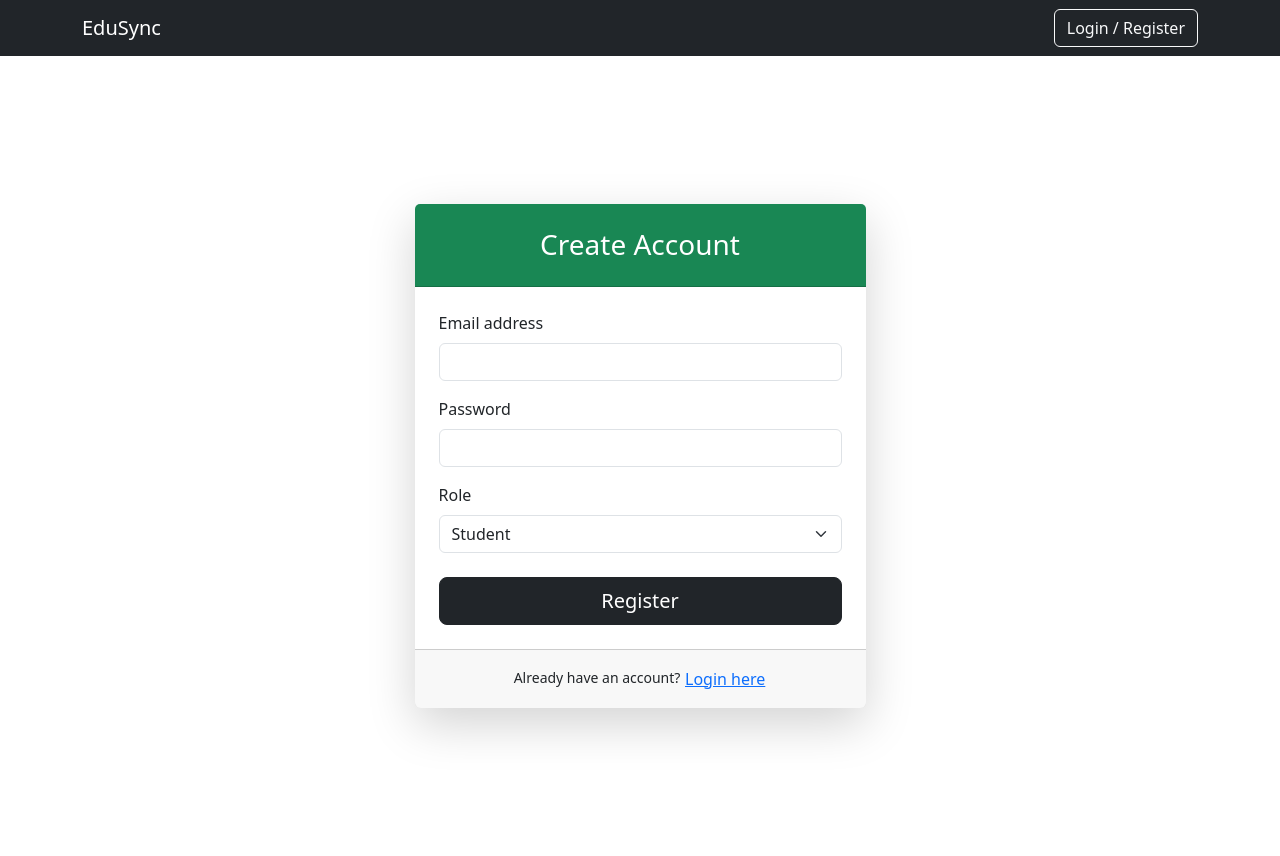
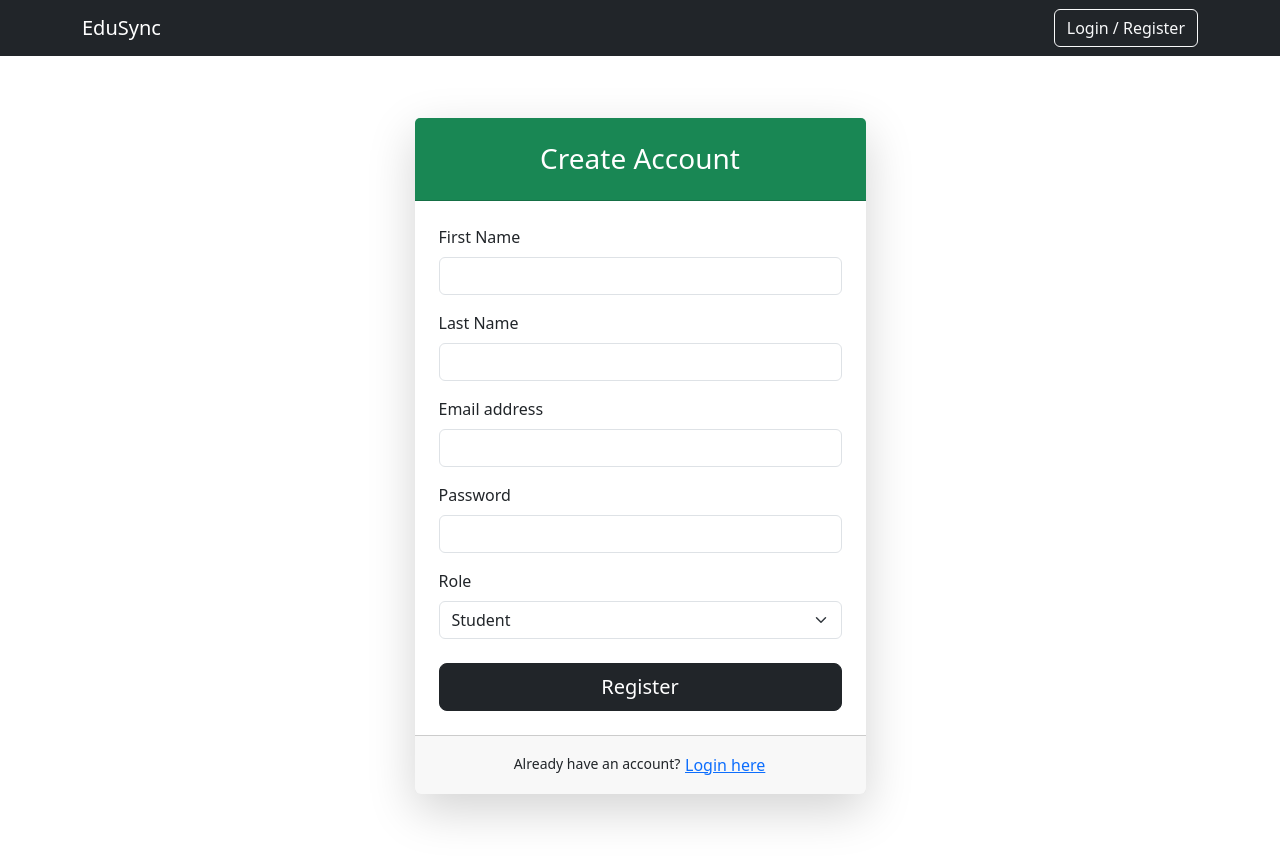
Before and after one commit to pranavsoni27/FRONTEND-EduSync, a React (Create React App) app: page /student/courses in a window 1280 px wide. Both pictures are taken after a click on the button "Register here". Built offline with nearby package versions, Linux system fonts and the light colour scheme; no server answers.

Commit message:
Update registration form to include firstName and lastName fields

```diff
--- a/src/api.js
+++ b/src/api.js
@@ -125,15 +125,21 @@ export const login = async (email, password, role) => {
     }
 };
 
-export const register = async (email, password, role) => {
+export const register = async (email, password, role, firstName, lastName) => {
     try {
-        console.log('Attempting to register with:', { email, role });
+        console.log('Attempting to register with:', { email, role, firstName, lastName });
         const endpoint = '/auth/register';
         const url = `${API_BASE}${endpoint}`;
         console.log('Making request to:', url);
 
         // Try the request with retry logic
-        const response = await retryFetch(url, getFetchOptions('POST', { email, password, role }));
+        const response = await retryFetch(url, getFetchOptions('POST', {
+            email,
+            password,
+            role,
+            firstName,
+            lastName
+        }));
         const data = await handleResponse(response, endpoint);
 
         console.log('Registration successful:', {
--- a/src/components/LoginRegister.js
+++ b/src/components/LoginRegister.js
@@ -7,7 +7,9 @@ const LoginRegister = ({ onLogin }) => {
     const [formData, setFormData] = useState({
         email: '',
         password: '',
-        role: 'student'
+        role: 'student',
+        firstName: '',
+        lastName: ''
     });
     const [loading, setLoading] = useState(false);
 
@@ -19,7 +21,13 @@ const LoginRegister = ({ onLogin }) => {
 
             const response = isLogin
                 ? await login(formData.email, formData.password, formData.role)
-                : await register(formData.email, formData.password, formData.role);
+                : await register(
+                    formData.email,
+                    formData.password,
+                    formData.role,
+                    formData.firstName,
+                    formData.lastName
+                );
 
             console.log('Auth response:', response);
 
@@ -72,6 +80,32 @@ const LoginRegister = ({ onLogin }) => {
                         </div>
                         <div className="card-body p-4">
                             <form onSubmit={handleSubmit}>
+                                {!isLogin && (
+                                    <>
+                                        <div className="mb-3">
+                                            <label className="form-label">First Name</label>
+                                            <input
+                                                type="text"
+                                                className="form-control"
+                                                name="firstName"
+                                                value={formData.firstName}
+                                                onChange={handleChange}
+                                                required={!isLogin}
+                                            />
+                                        </div>
+                                        <div className="mb-3">
+                                            <label className="form-label">Last Name</label>
+                                            <input
+                                                type="text"
+                                                className="form-control"
+                                                name="lastName"
+                                                value={formData.lastName}
+                                                onChange={handleChange}
+                                                required={!isLogin}
+                                            />
+                                        </div>
+                                    </>
+                                )}
                                 <div className="mb-3">
                                     <label className="form-label">Email address</label>
                                     <input
```
